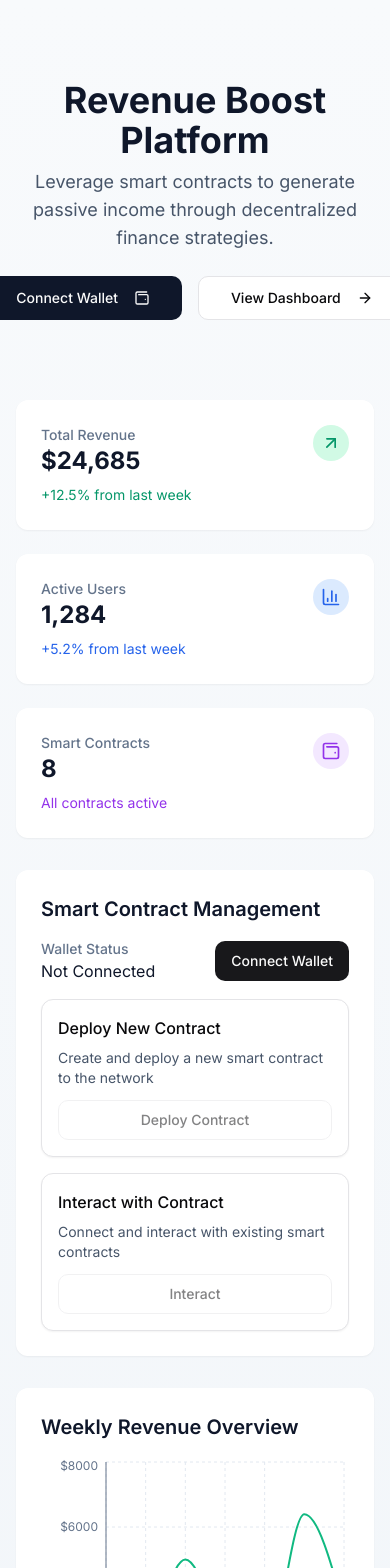
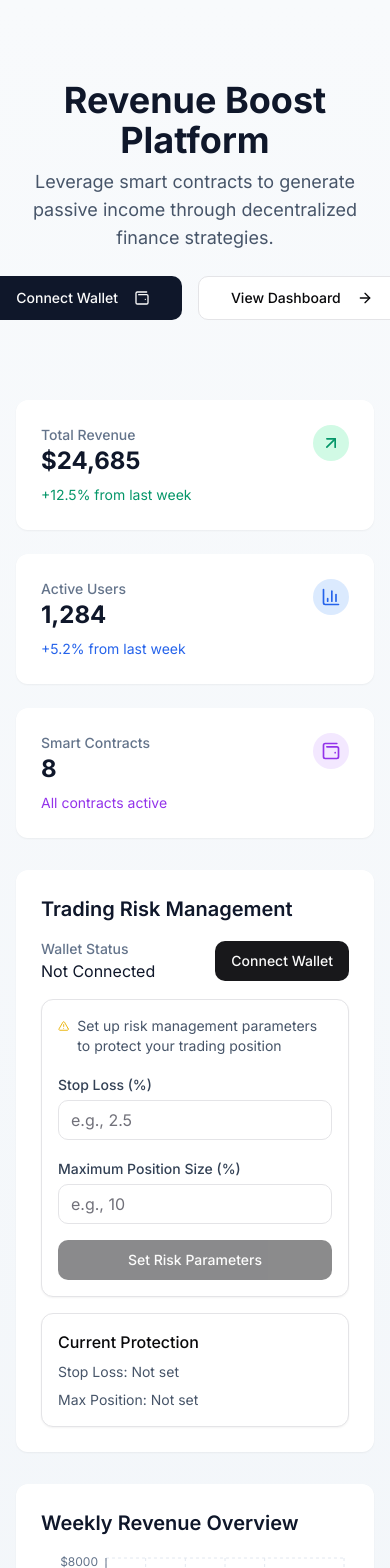
Before and after one commit to Cuheyman/revenue-boost-platform, a React (Vite) app: page / in a window 390 px wide. Shown: the top 1568 px of the page. Built offline with nearby package versions, Linux system fonts and the light colour scheme.

Commit message:
Refactor codebase
This commit contains various code changes.  No specific details are provided.

```diff
--- a/src/components/SmartContractSection.tsx
+++ b/src/components/SmartContractSection.tsx
@@ -3,12 +3,15 @@ import { useState } from "react";
 import { Card } from "@/components/ui/card";
 import { Button } from "@/components/ui/button";
 import { useToast } from "@/hooks/use-toast";
-import { Loader2 } from "lucide-react";
-import { connectWallet } from "@/utils/web3Utils";
+import { Input } from "@/components/ui/input";
+import { Loader2, AlertTriangle } from "lucide-react";
+import { connectWallet, getTokenBalance } from "@/utils/web3Utils";
 
 const SmartContractSection = () => {
   const [isConnecting, setIsConnecting] = useState(false);
   const [walletAddress, setWalletAddress] = useState("");
+  const [stopLoss, setStopLoss] = useState("");
+  const [maxPosition, setMaxPosition] = useState("");
   const { toast } = useToast();
 
   const handleConnect = async () => {
@@ -31,10 +34,26 @@ const SmartContractSection = () => {
     }
   };
 
+  const handleDeploy = () => {
+    if (!stopLoss || !maxPosition) {
+      toast({
+        title: "Validation Error",
+        description: "Please set both stop-loss and maximum position size",
+        variant: "destructive",
+      });
+      return;
+    }
+
+    toast({
+      title: "Risk Management Setup",
+      description: "Stop-loss and position limits configured successfully",
+    });
+  };
+
   return (
     <Card className="glass-card p-6">
       <h3 className="text-xl font-semibold text-slate-900 mb-4">
-        Smart Contract Management
+        Trading Risk Management
       </h3>
       <div className="space-y-4">
         <div className="flex items-center justify-between">
@@ -56,33 +75,58 @@ const SmartContractSection = () => {
           </Button>
         </div>
 
-        <div className="grid md:grid-cols-2 gap-4 mt-4">
-          <Card className="p-4 hover-scale">
-            <h4 className="font-medium mb-2">Deploy New Contract</h4>
-            <p className="text-sm text-slate-600 mb-3">
-              Create and deploy a new smart contract to the network
+        <div className="grid gap-4">
+          <Card className="p-4">
+            <div className="flex items-start space-x-2 mb-4">
+              <AlertTriangle className="h-5 w-5 text-yellow-500" />
+              <p className="text-sm text-slate-600">
+                Set up risk management parameters to protect your trading position
               </p>
+            </div>
+
+            <div className="space-y-4">
+              <div>
+                <label className="text-sm font-medium text-slate-700">Stop Loss (%)</label>
+                <Input
+                  type="number"
+                  placeholder="e.g., 2.5"
+                  value={stopLoss}
+                  onChange={(e) => setStopLoss(e.target.value)}
+                  className="mt-1"
+                />
+              </div>
+
+              <div>
+                <label className="text-sm font-medium text-slate-700">Maximum Position Size (%)</label>
+                <Input
+                  type="number"
+                  placeholder="e.g., 10"
+                  value={maxPosition}
+                  onChange={(e) => setMaxPosition(e.target.value)}
+                  className="mt-1"
+                />
+              </div>
+
               <Button
-              variant="outline"
-              disabled={!walletAddress}
+                onClick={handleDeploy}
+                disabled={!walletAddress || !stopLoss || !maxPosition}
                 className="w-full"
               >
-              Deploy Contract
+                Set Risk Parameters
               </Button>
+            </div>
           </Card>
 
-          <Card className="p-4 hover-scale">
-            <h4 className="font-medium mb-2">Interact with Contract</h4>
-            <p className="text-sm text-slate-600 mb-3">
-              Connect and interact with existing smart contracts
+          <Card className="p-4">
+            <h4 className="font-medium mb-2">Current Protection</h4>
+            <div className="space-y-2">
+              <p className="text-sm text-slate-600">
+                Stop Loss: {stopLoss ? `${stopLoss}%` : 'Not set'}
               </p>
-            <Button
-              variant="outline"
-              disabled={!walletAddress}
-              className="w-full"
-            >
-              Interact
-            </Button>
+              <p className="text-sm text-slate-600">
+                Max Position: {maxPosition ? `${maxPosition}%` : 'Not set'}
+              </p>
+            </div>
           </Card>
         </div>
       </div>
--- a/src/utils/web3Utils.ts
+++ b/src/utils/web3Utils.ts
@@ -30,3 +30,22 @@ export const deployContract = async (signer: ethers.Signer, abi: any, bytecode:
     throw error;
   }
 };
+
+export const getTokenBalance = async (
+  tokenAddress: string,
+  walletAddress: string,
+  provider: ethers.providers.Provider
+) => {
+  try {
+    const tokenContract = new ethers.Contract(
+      tokenAddress,
+      ["function balanceOf(address) view returns (uint256)"],
+      provider
+    );
+    const balance = await tokenContract.balanceOf(walletAddress);
+    return balance;
+  } catch (error) {
+    console.error("Error getting token balance:", error);
+    throw error;
+  }
+};
```
Lines whose indentation alone changed are shown as unchanged.
